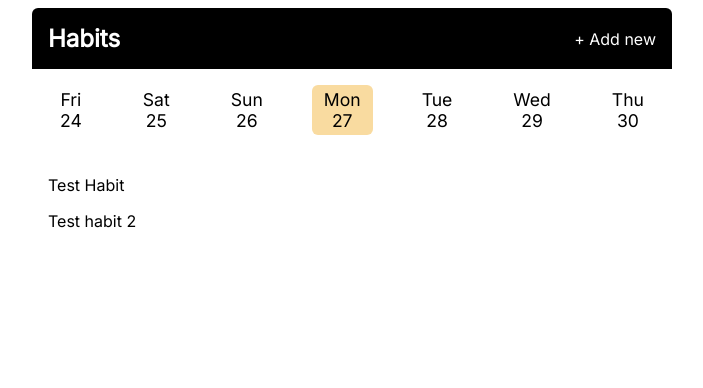
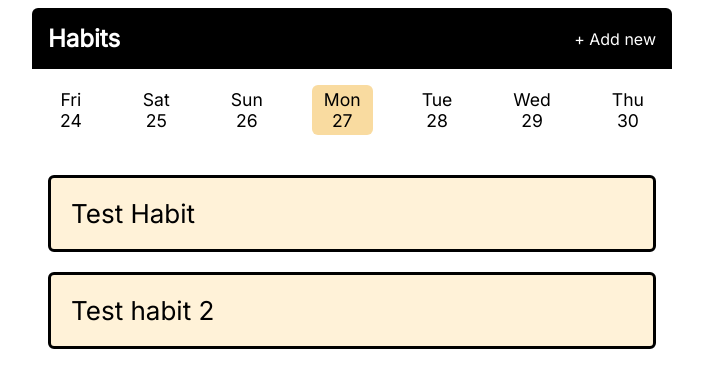
Before and after one commit to TimothyJNeale/habits, a Flask app: page / in a window 1280 px wide. Shown: the top 388 px of the page, without its empty margins (288-991 px from the left). Run offline with Flask 3, Linux system fonts and the light colour scheme.

Commit message:
Styled the habit completions

```diff
--- a/app.py
+++ b/app.py
@@ -1,9 +1,12 @@
 import datetime
-from flask import Flask, render_template, request
+
+from collections import defaultdict
+from flask import Flask, render_template, request, redirect, url_for
 
 app = Flask(__name__)
 
 habits = ["Test Habit", "Test habit 2"]  # List of habits
+completions = defaultdict(list)  # Dictionary to store completions
 
 @app.context_processor
 def add_calc_date_range():
@@ -25,7 +28,8 @@ def index():
     return render_template("index.html",
                            habits=habits,
                            title="Habit Tracker - Home",
-                           selected_date=selected_date
+                           selected_date=selected_date,
+                            completions=completions[selected_date]
                            )
 
 
@@ -38,3 +42,12 @@ def add_habit():
                            title="Habit Tracker - Add Habit",
                            selected_date=datetime.date.today()
                            )
+
+@app.route("/complete", methods=["POST"])
+def complete():
+    date_string = request.form.get("date")
+    habit = request.form.get("habitName")
+    date = datetime.date.fromisoformat(date_string)
+    completions[date].append(habit)
+
+    return redirect(url_for("index", date=date_string))
--- a/static/css/main.css
+++ b/static/css/main.css
@@ -120,3 +120,50 @@ body {
     display: block;
   }
 }
+
+.habit {
+  display: flex;
+  flex-direction: row;
+  align-items: center;
+  justify-content: space-between;
+  font-size: 26px;
+  padding: 20px;
+  border: 3px solid black;
+  border-radius: 6px;
+  margin-bottom: 20px;
+  background-color: #fff2d8;
+}
+
+.habit:not(.completed) {
+  padding: 0;
+}
+
+.habit:not(.completed):hover {
+  background-color: #e9cd87;
+  transition: background-color 0.4s ease-in-out;
+}
+
+.habit__icon {
+  width: 1em;
+  height: 1em;
+}
+
+.habit__name {
+  margin: 0;
+}
+
+.habit__form {
+  width: 100%;
+}
+
+.habit__button {
+  display: block;
+  width: 100%;
+  font-size: inherit;
+  font-family: inherit;
+  text-align: left;
+  padding: 20px;
+  background-color: unset;
+  cursor: pointer;
+  border: none;
+}
--- a/templates/index.html
+++ b/templates/index.html
@@ -3,12 +3,27 @@
 {% block main_content %}
     <section class="habit-list">
         {% for habit in habits %}
-            <div class="habit">
+        {% set completed = habit in completions %}
+        {% if completed %}
+            <div class="habit completed">
                 <p class="habit__name">
                     {{ habit }}
                 </p>
+                <svg class="habit__icon" xmlns="http://www.w3.org/2000/svg" viewBox="0 0 20 20" fill="currentColor">
+                    <path fill-rule="evenodd" d="M10 18a8 8 0 100-16 8 8 0 000 16zm3.707-9.293a1 1 0 00-1.414-1.414L9 10.586 7.707 9.293a1 1 0 00-1.414 1.414l2 2a1 1 0 001.414 0l4-4z" clip-rule="evenodd" />
+                </svg>
             </div>
-
-        {% endfor %}
+        {% else %}
+            <div class="habit">
+                <form method="POST" class="habit__form" action="{{ url_for('complete') }}">
+                <input type="hidden" id="habitName" name="habitName" value="{{ habit }}" />
+                <input type="hidden" id="date" name="date" value="{{ selected_date }}" />
+                <button type="submit" class="habit__button">
+                        {{ habit }}
+                </button>
+                </form>
+            </div>
+        {% endif %}
+    {% endfor %}
     </section>
 {% endblock %}
```
